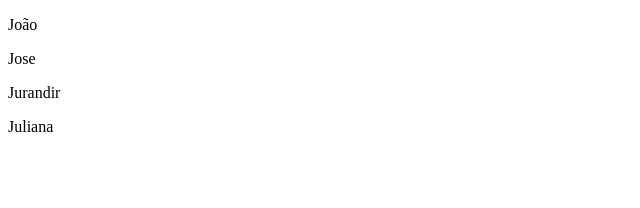
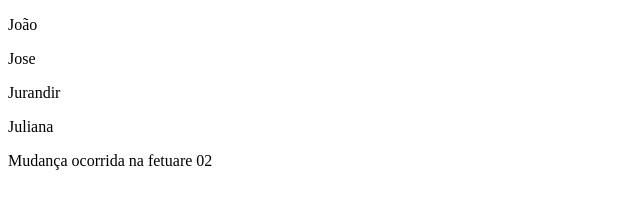
Before and after one commit to joaocruz-ifpr/shakira, a plain HTML site: page listacliente.html in a window 1280 px wide. Shown: the whole page, without its empty margins (0-640 px from the left). Drawn offline with Linux system fonts and the light colour scheme.

Commit message:
alteracao da lista de cliente

```diff
--- a/listacliente.html
+++ b/listacliente.html
@@ -13,5 +13,7 @@
     <p>Jurandir</p>
     <p>Juliana</p>
 
+
+    <p>Mudança ocorrida na fetuare 02</p>
 </body>
 </html>
```
